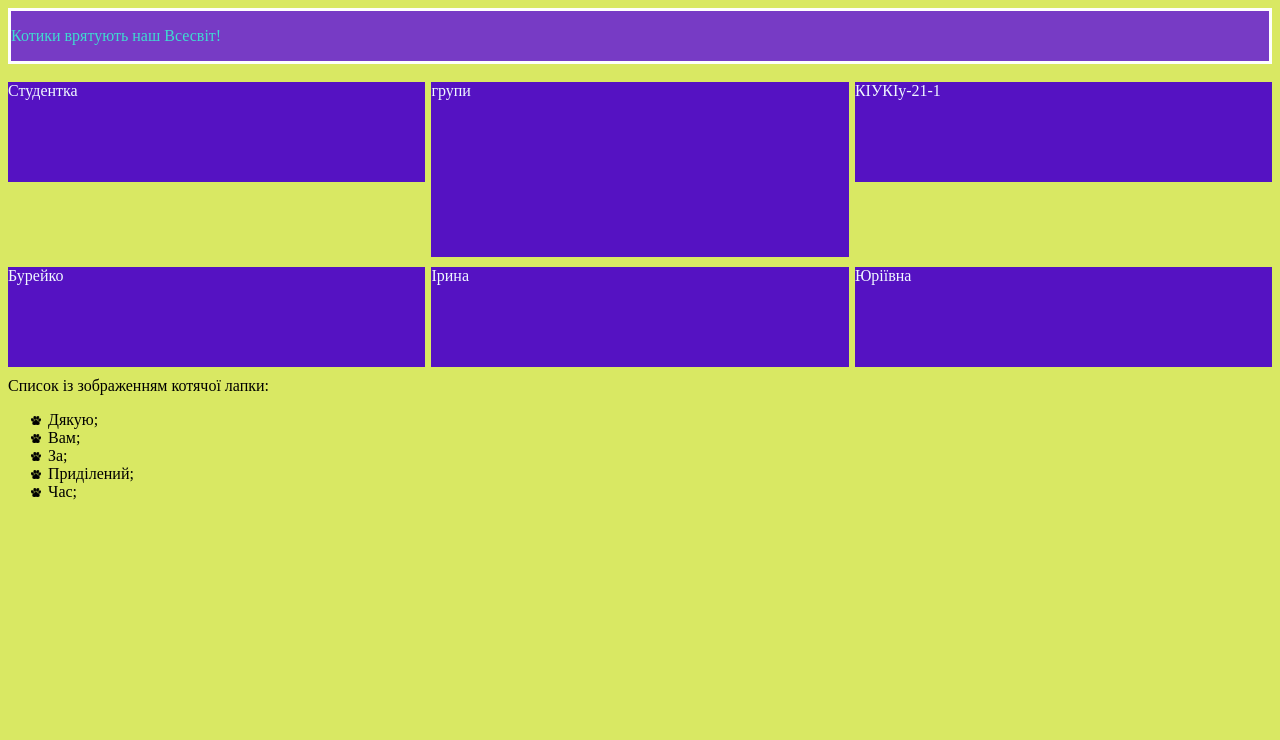
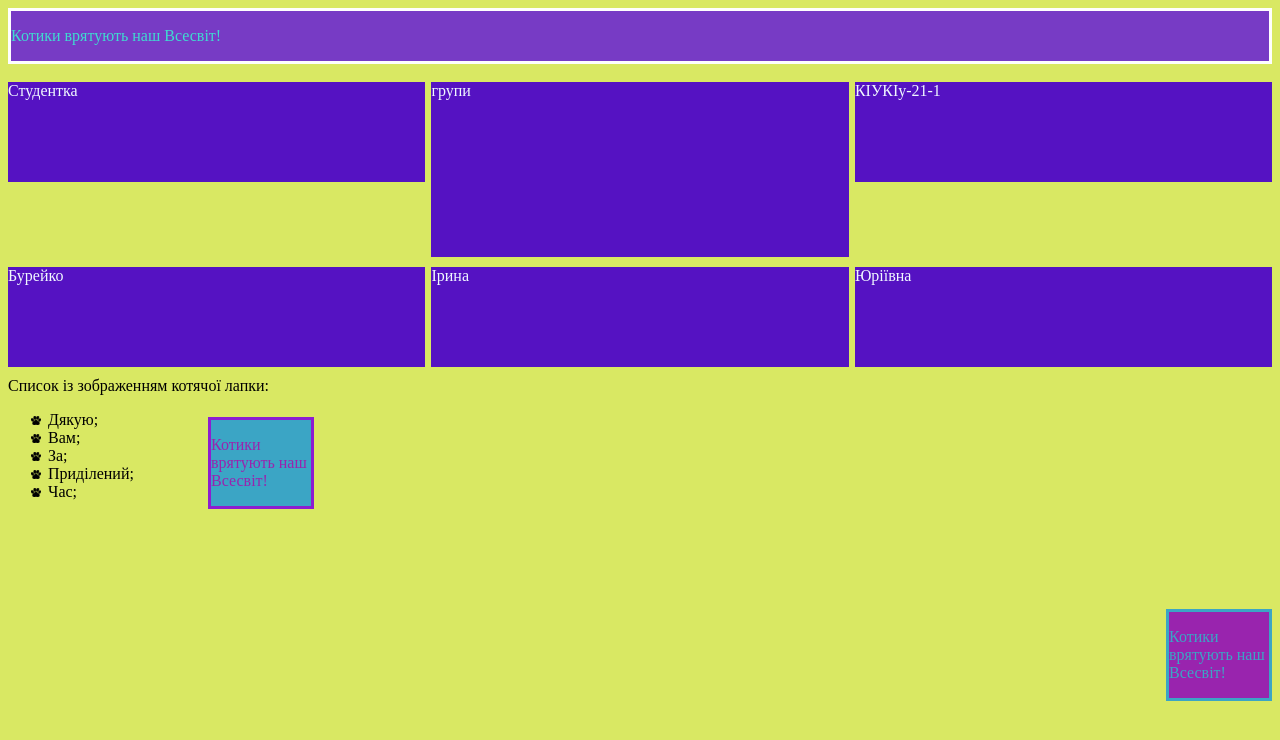
Before and after one commit to irina334/lab2_IB, a plain HTML site: page index.html in a window 1280 px wide. Drawn offline with Linux system fonts and the light colour scheme.

Commit message:
Changes of html-doc

```diff
--- a/index.html
+++ b/index.html
@@ -18,7 +18,7 @@
 </head>
 <body>
 
-  <div style="background-color: rgb(119, 59, 197); color: rgb(63, 219, 208); border: solid rgb(254, 254, 254)">
+  <div style="background-color: rgb(119, 59, 197); color: rgb(63, 219, 208); border: solid rgb(254, 254, 254);">
     <p>
       Котики врятують наш Всесвіт!
     </p>
@@ -64,5 +64,17 @@
   </ul>
 </div>
 
+<div style="background-color: rgb(59, 165, 197); color: rgb(153, 36, 174); border: solid rgb(140, 30, 208); width: 100px; position: relative; left: 200px; bottom: 100px;">
+  <p>
+    Котики врятують наш Всесвіт!
+  </p>
+</div>
+
+<div style="background-color: rgb(153, 36, 174); color: rgb(59, 165, 197); border: solid rgb(59, 165, 197); width: 100px; float: right;">
+  <p>
+    Котики врятують наш Всесвіт!
+  </p>
+</div>
+
 </body>
 </html>
```
